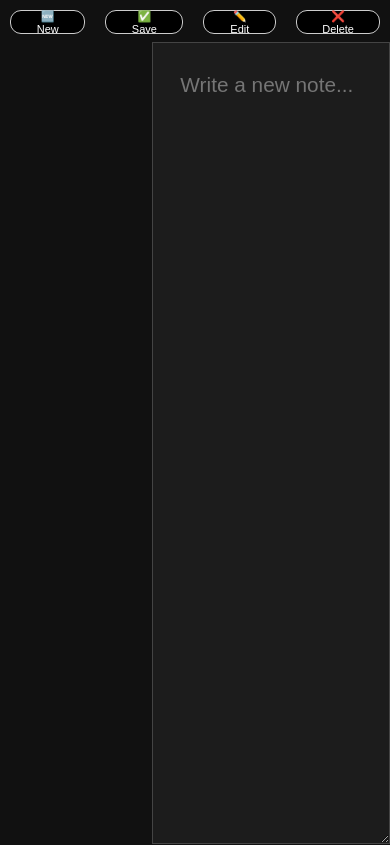
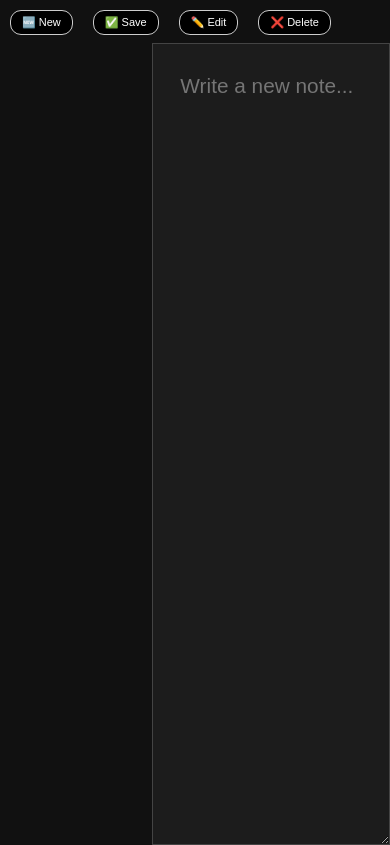
Before and after one commit to gregsirko/Notes, a plain HTML site: page index.html in a window 390 px wide. Drawn offline with Linux system fonts and the light colour scheme.

Commit message:
Updated everything again

```diff
--- a/app.js
+++ b/app.js
@@ -72,7 +72,7 @@ function renderNotes() {
     const link = document.createElement("a");
     link.href = "#";
 
-    const previewLength = 12;
+    const previewLength = 15;
     const fullText = noteData.content;
     link.textContent = fullText.length > previewLength
       ? fullText.substring(0, previewLength) + "…"
--- a/styles.css
+++ b/styles.css
@@ -76,8 +76,11 @@
             display: flex;
             justify-content: flex-start;
             gap: 10px;
-            height: 5vh;
+            height: auto;
             padding: 5px;
+            z-index: 9999;
+            position: relative;
+            top: 0;
         }
 
         .highlight {
@@ -154,5 +157,6 @@
         @media only screen and (max-width: 609px) {
             button {
                 font-size: 11px;
+                padding: 5px 11px;
             }
         }
```
